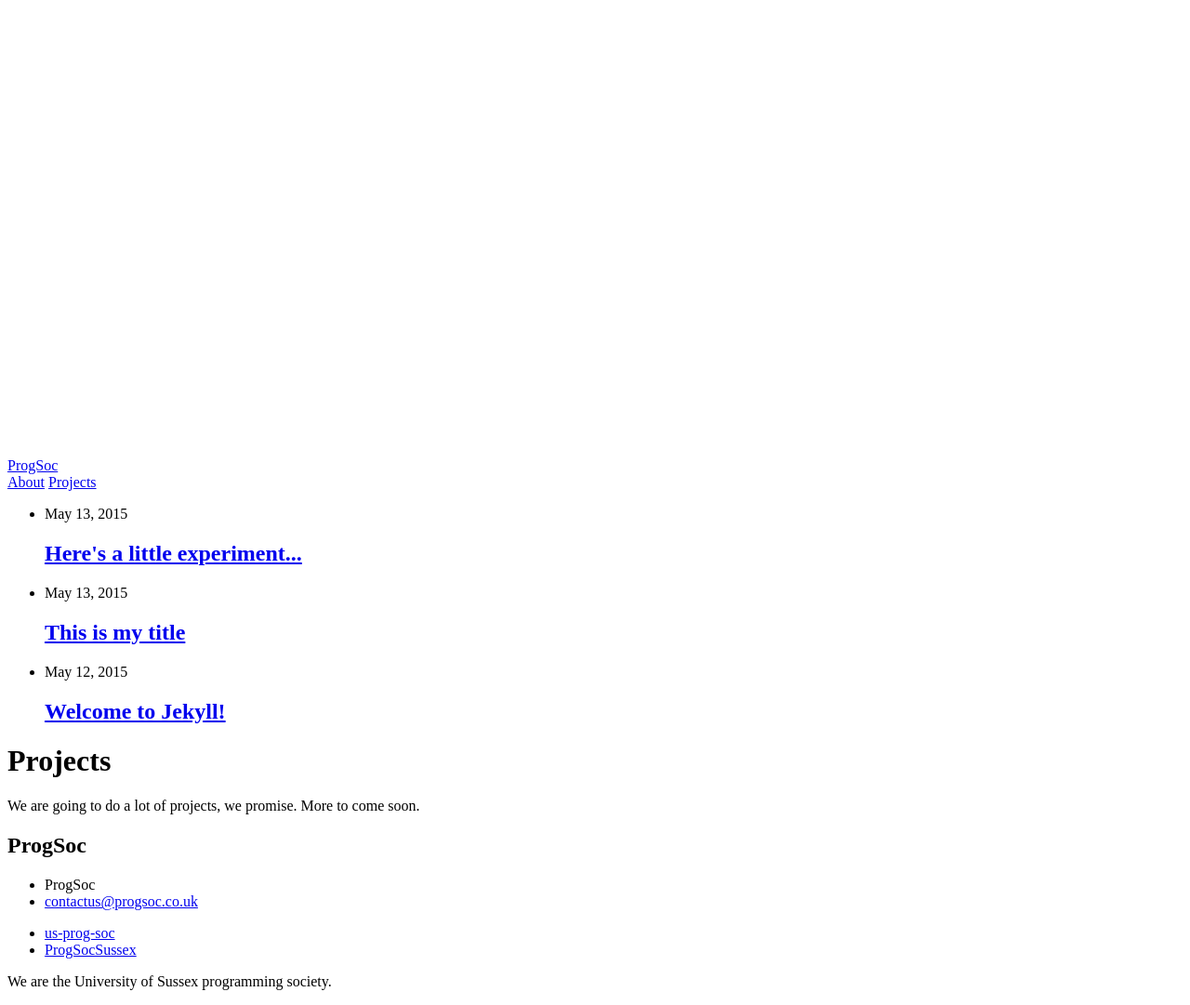
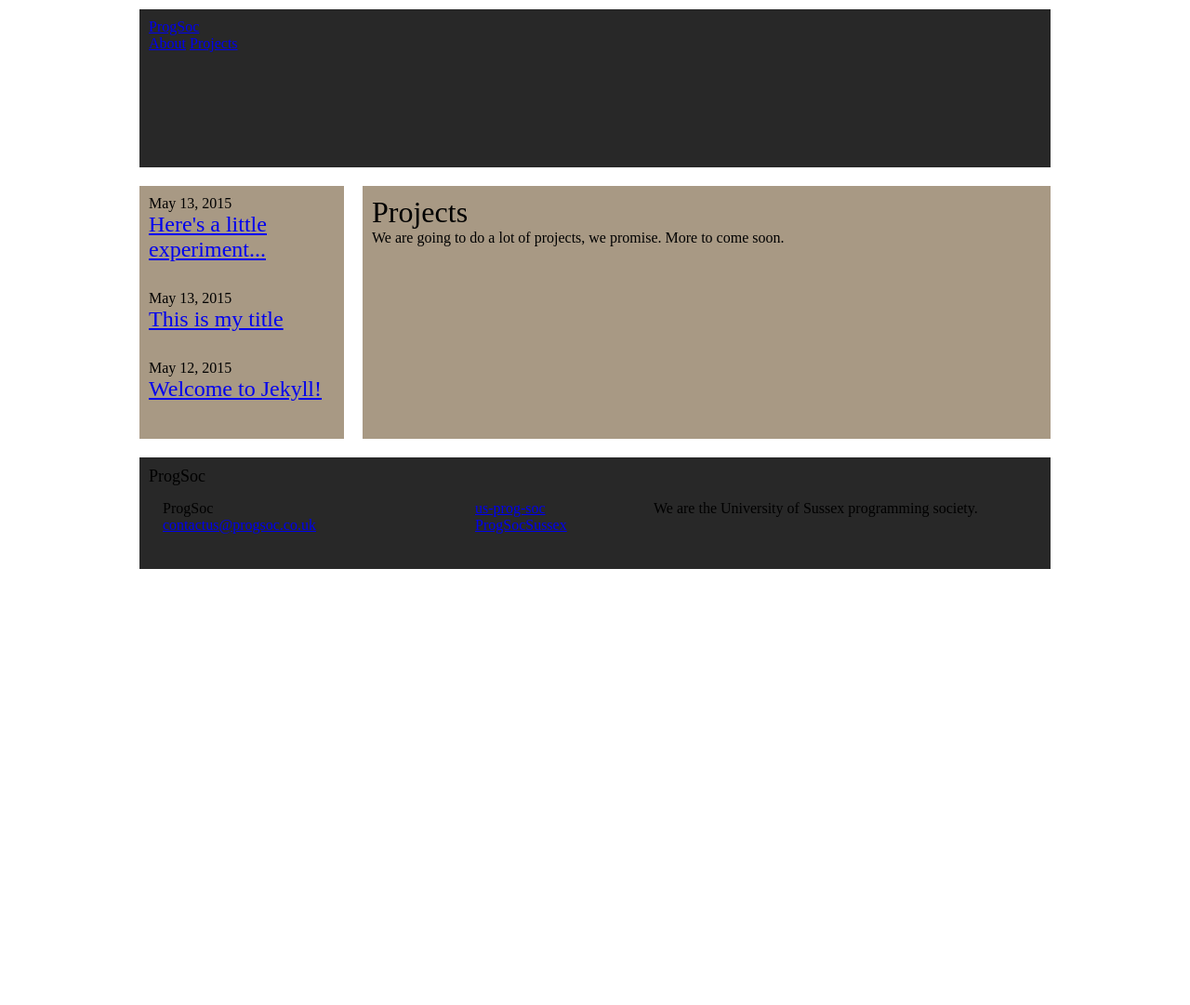
Before and after one commit to olliethomas/other-website, a Jekyll site: the page built from projects.markdown, in a window 1280 px wide and 1081 px high. Shown: the whole window at 93% size. Built offline with Jekyll 4.4.1, drawn with Linux system fonts in a browser that asks for light colours; nearby versions of some CDN libraries.

Commit message:
Update head.html

```diff
--- a/_includes/head.html
+++ b/_includes/head.html
@@ -5,7 +5,7 @@
         {% if page.title %}{{ page.title }}{% else %}{{ site.title }}{% endif %}
     </title>
     <meta name="description" content="{% if page.excerpt %}{{ page.excerpt | strip_html | strip_newlines | truncate: 160 }}{% else %}{{ site.description }}{% endif %}"/>
-    <link rel="stylesheet" href="{{ "./css/main.css" | prepend: site.baseurl }}"></link>
+    <link rel="stylesheet" href="{{ "/css/main.css" | prepend: site.baseurl }}"></link>
     <!-- <link rel="canonical" href="{{ page.url | replace:'index.html','' | prepend: site.baseurl | prepend: site.url }}"> --!>
     <script type="text/JavaScript" src="https://ajax.googleapis.com/ajax/libs/jquery/2.1.3/jquery.min.js"></script>
     <script type="text/JavaScript" src="{{ "./js/conway.js" | prepend: site.baseurl }}"></script>
```
